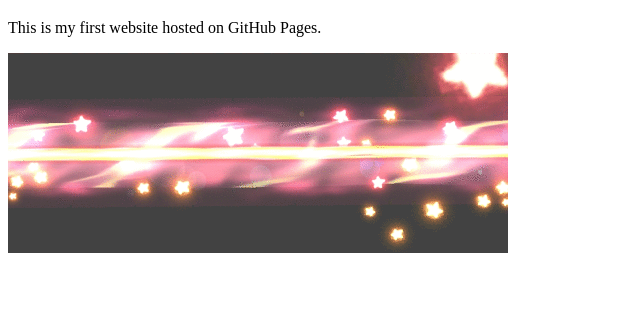
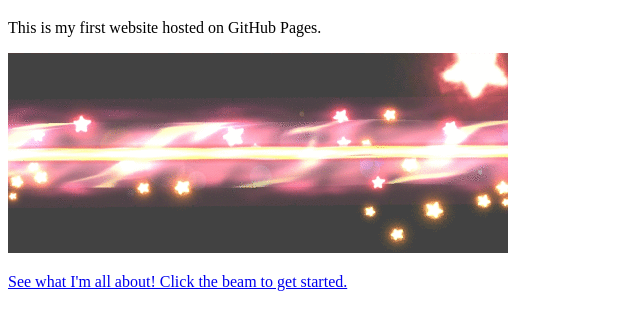
Before and after one commit to s4bsa/s4bsa.github.io, a plain HTML site: page index.html in a window 1280 px wide. Shown: the part 61-390 px from the top of the page, without its empty margins (0-640 px from the left). Drawn offline with Linux system fonts and the light colour scheme.

Commit message:
Update index.html

```diff
--- a/index.html
+++ b/index.html
@@ -10,6 +10,7 @@
     <p>This is my first website hosted on GitHub Pages.</p>
 <a href="about.html">
     <img src="starbeam.gif" alt="Click to enter">
+    <p>See what I'm all about! Click the beam to get started.</p>
 </a>
 </body>
 </html>
```
